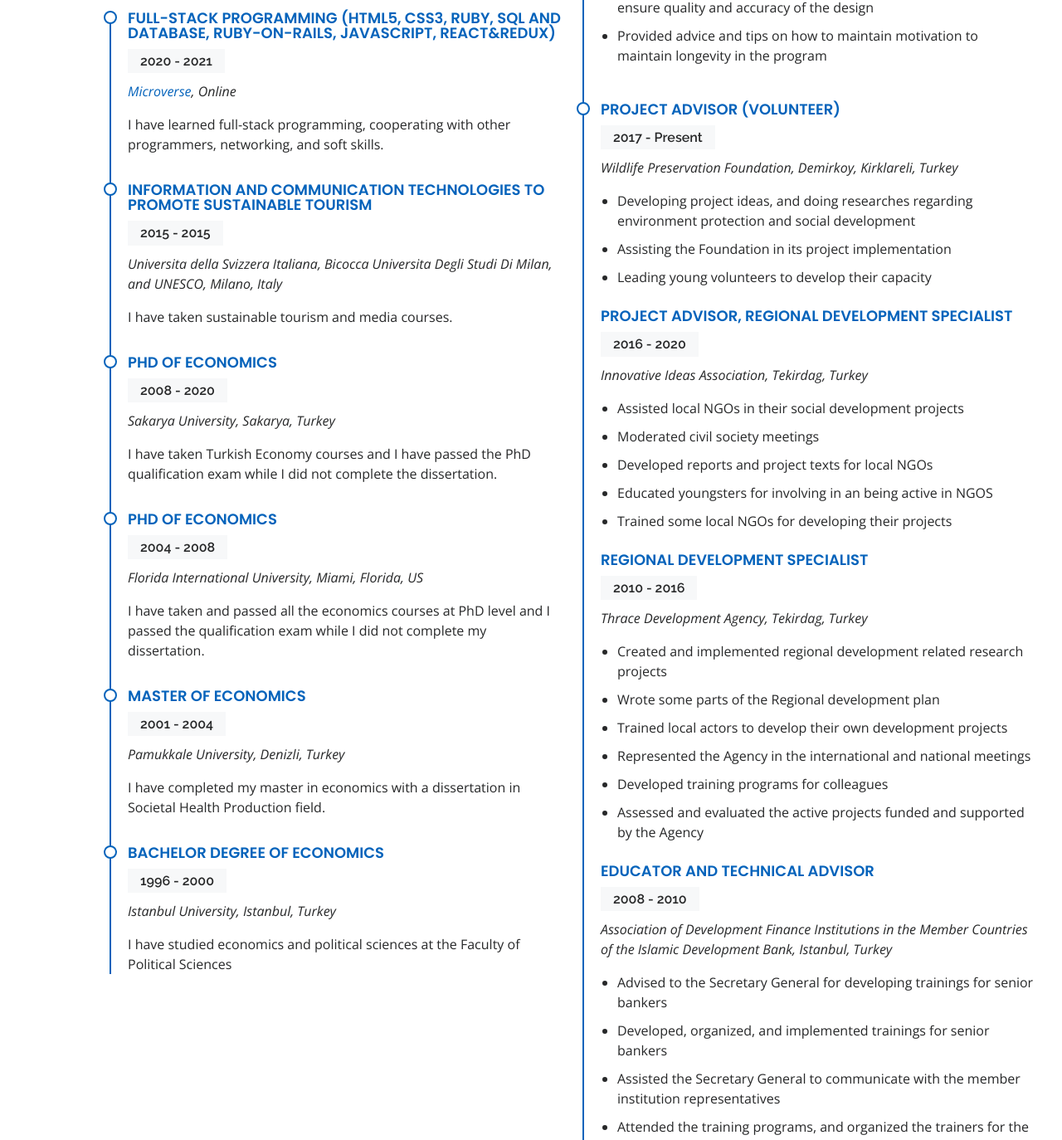
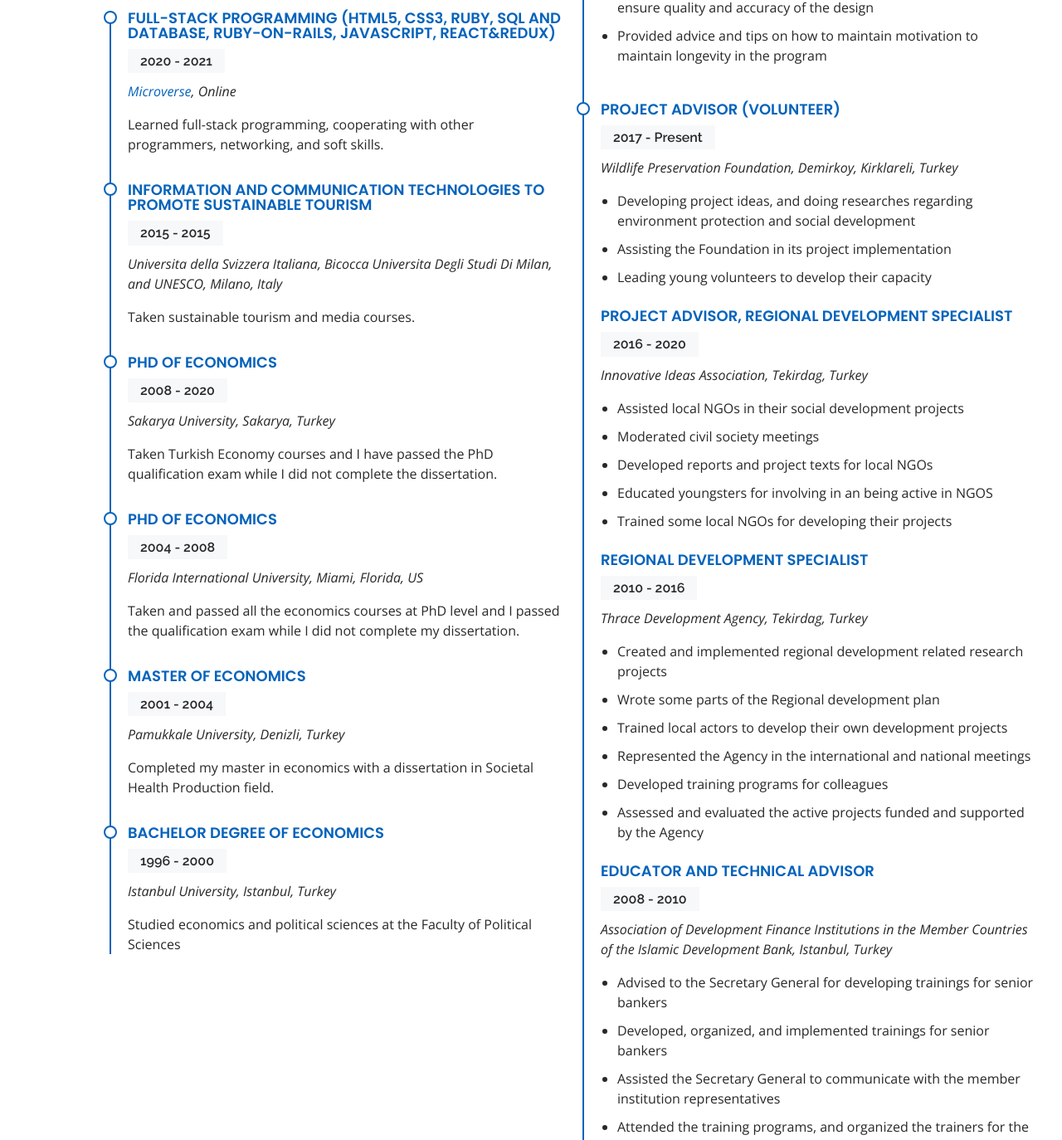
Before and after one commit to necmigunduz/necmi-portfolio, a website: page index.html in a window 1280 px wide. Shown: the part 2897-4271 px from the top of the page at 83% size. Drawn offline with nearby package versions, Linux system fonts and the light colour scheme.

Commit message:
Change resume

```diff
--- a/index.html
+++ b/index.html
@@ -282,37 +282,37 @@
               <h4>Full-stack programming (HTML5, CSS3, Ruby, SQL and Database, Ruby-On-Rails, JavaScript, React&Redux)</h4>
               <h5>2020 - 2021</h5>
               <p><em><a href="https://www.microverse.org/">Microverse</a>, Online</em></p>
-              <p>I have learned full-stack programming, cooperating with other programmers, networking, and soft skills.</p>
+              <p>Learned full-stack programming, cooperating with other programmers, networking, and soft skills.</p>
             </div>
             <div class="resume-item">
               <h4>Information and Communication Technologies to Promote Sustainable Tourism</h4>
               <h5>2015 - 2015</h5>
               <p><em>Universita della Svizzera Italiana, Bicocca Universita Degli Studi Di Milan, and UNESCO, Milano, Italy</em></p>
-              <p>I have taken sustainable tourism and media courses.</p>
+              <p>Taken sustainable tourism and media courses.</p>
             </div>
             <div class="resume-item">
               <h4>PhD of Economics</h4>
               <h5>2008 - 2020</h5>
               <p><em>Sakarya University, Sakarya, Turkey</em></p>
-              <p>I have taken Turkish Economy courses and I have passed the PhD qualification exam while I did not complete the dissertation.</p>
+              <p>Taken Turkish Economy courses and I have passed the PhD qualification exam while I did not complete the dissertation.</p>
             </div>
             <div class="resume-item">
               <h4>PhD of Economics</h4>
               <h5>2004 - 2008</h5>
               <p><em>Florida International University, Miami, Florida, US</em></p>
-              <p>I have taken and passed all the economics courses at PhD level and I passed the qualification exam while I did not complete my dissertation.</p>
+              <p>Taken and passed all the economics courses at PhD level and I passed the qualification exam while I did not complete my dissertation.</p>
             </div>
             <div class="resume-item">
               <h4>Master of Economics</h4>
               <h5>2001 - 2004</h5>
               <p><em>Pamukkale University, Denizli, Turkey</em></p>
-              <p>I have completed my master in economics with a dissertation in Societal Health Production field.</p>
+              <p>Completed my master in economics with a dissertation in Societal Health Production field.</p>
             </div>
             <div class="resume-item">
               <h4>Bachelor Degree of Economics</h4>
               <h5>1996 - 2000</h5>
               <p><em>Istanbul University, Istanbul, Turkey</em></p>
-              <p>I have studied economics and political sciences at the Faculty of Political Sciences</p>
+              <p>Studied economics and political sciences at the Faculty of Political Sciences</p>
             </div>
           </div>
           <div class="col-lg-6">
```
